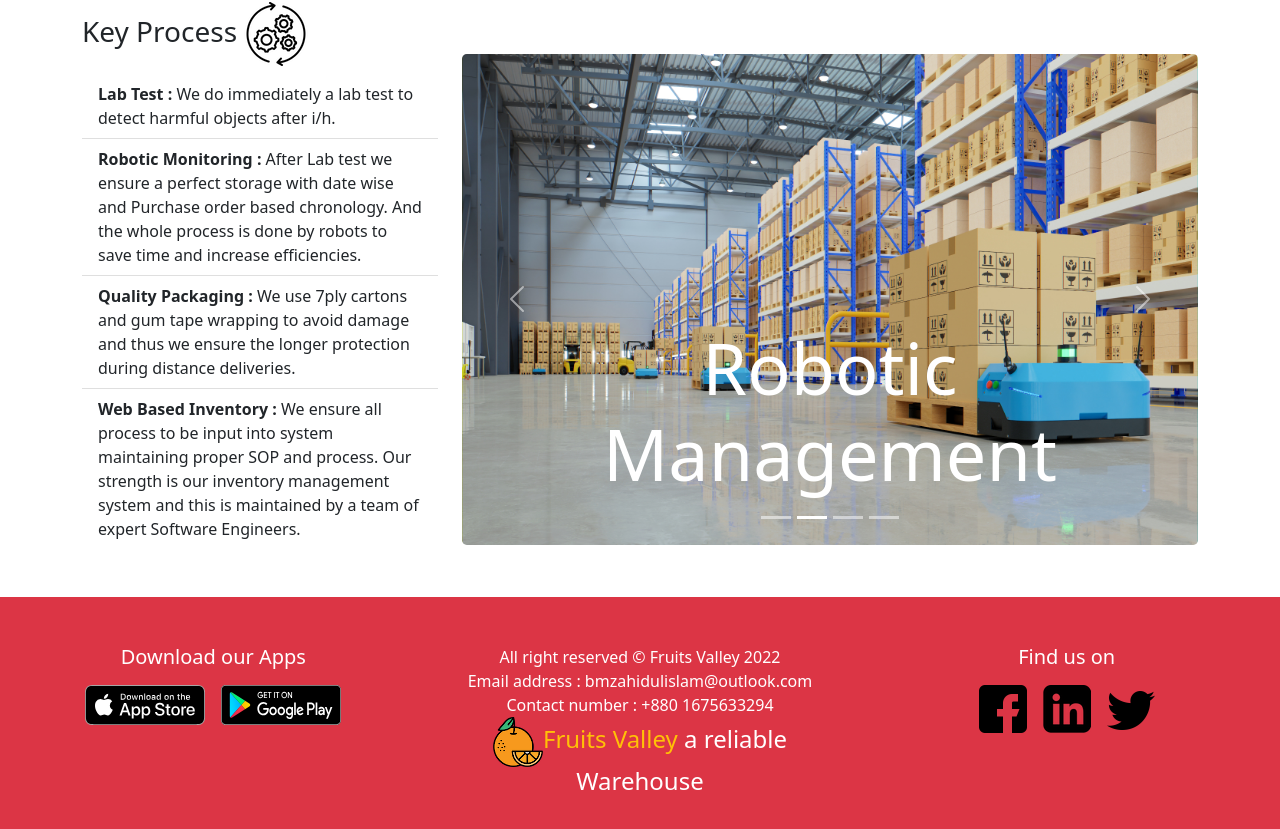
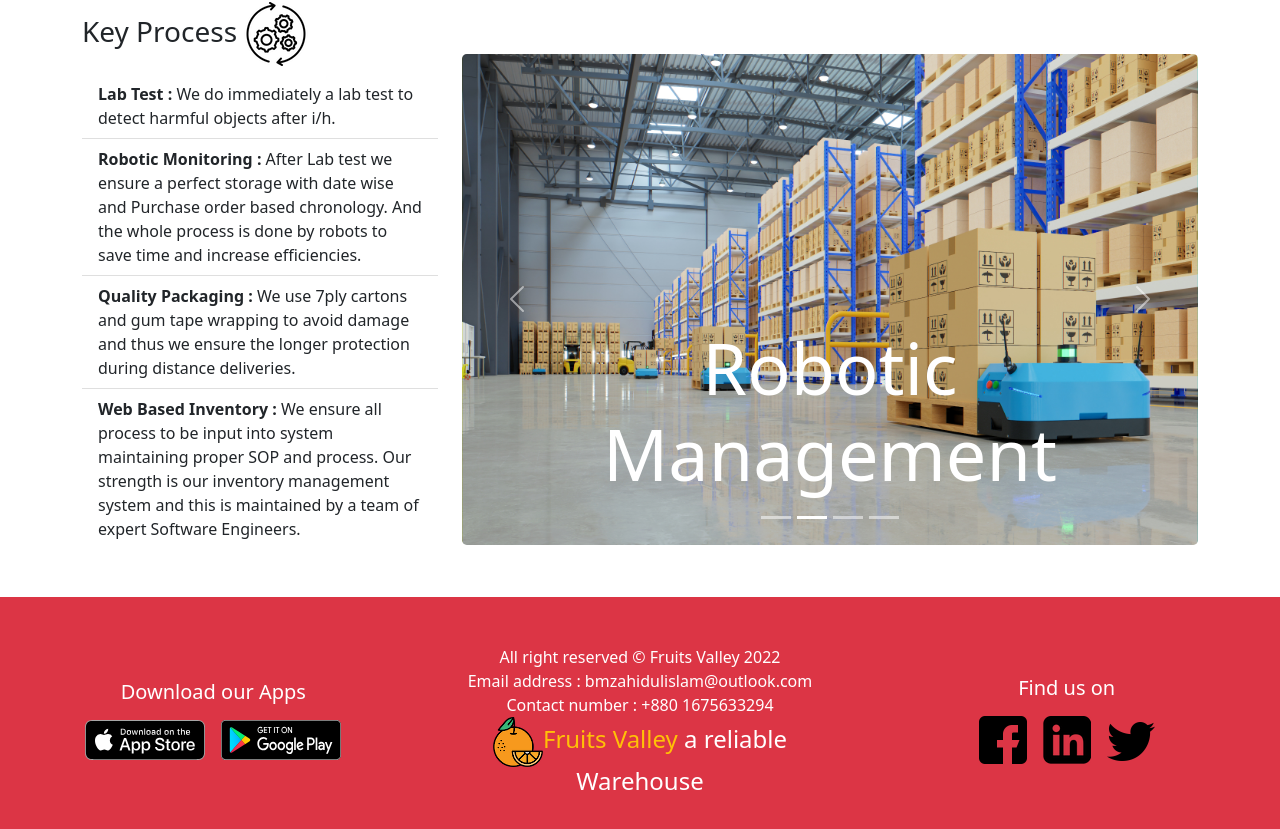
Before and after one commit to Zahid-BM/fruits-valley-full-stack-with-mern-client, a React (Create React App) app: page / in a window 1280 px wide. Shown: the part 1763-2592 px from the top of the page. Built offline with nearby package versions, Linux system fonts and the light colour scheme; no server answers.

Commit message:
Alhamdulillah footer my-auto set for all cols to align center all the footer items

```diff
--- a/src/pages/Home/Footer.js
+++ b/src/pages/Home/Footer.js
@@ -20,14 +20,14 @@ const Footer = () => {
             <footer className='bg-danger mt-5 '>
                 <Container fluid>
                     <Row>
-                        <Col lg={4}>
+                        <Col className='my-auto' lg={4}>
                             <div className='text-center text-white py-5'>
                                 <h5>Download our Apps</h5>
                                 <img className='m-2 hover2' src={appImage1} alt="" />
                                 <img className='m-2 hover2' src={appImage2} alt="" />
                             </div>
                         </Col>
-                        <Col lg={4}>
+                        <Col className='my-auto' lg={4}>
                             <div className='text-center text-white py-5'>
                                 All right reserved &copy; Fruits Valley {year}
                                 <br />
@@ -37,7 +37,7 @@ const Footer = () => {
                                 <h4><img src={appImage6} alt="" /><span className='text-warning'>Fruits Valley</span> a reliable Warehouse</h4>
                             </div>
                         </Col>
-                        <Col lg={4}>
+                        <Col className='my-auto' lg={4}>
                             <div className='text-center text-white py-5'>
                                 <h5>Find us on</h5>
                                 <img className='m-2 hover2' src={appImage3} alt="" />
@@ -48,13 +48,6 @@ const Footer = () => {
                     </Row>
                 </Container>
             </footer>
-
-
-
-
-
-
-
         </>
     );
 };
```
